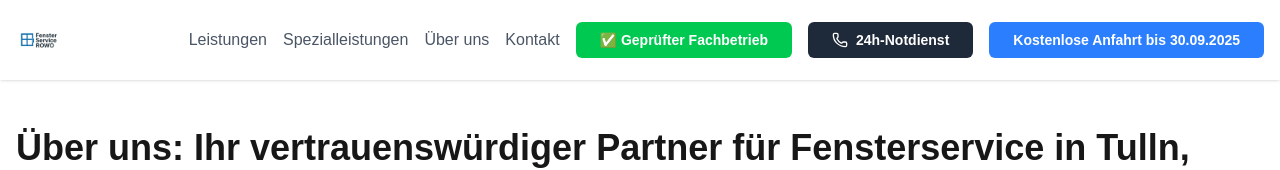
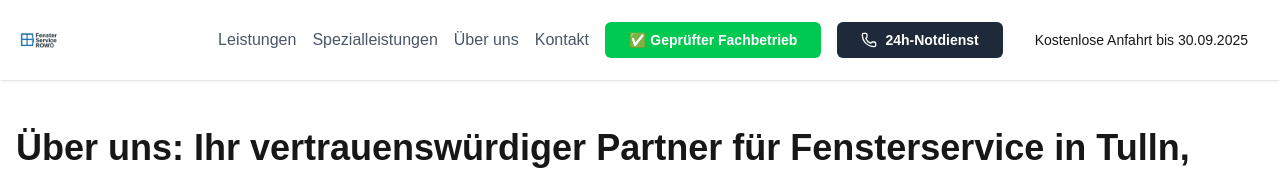
Before and after one commit to paddy-droid/bignewnodejs, a Next.js app: page /ueber-uns in a window 1280 px wide. Shown: the top 170 px of the page. Built offline with nearby package versions, Linux system fonts and the light colour scheme.

Commit message:
feat: Standardize button styling in Contact section

```diff
--- a/src/app/page.tsx
+++ b/src/app/page.tsx
@@ -4,6 +4,7 @@ import Contact from "@/components/Contact"; // Import the Contact component
 import RepairFocus from "@/components/RepairFocus";
 import SpecialServices from "@/components/SpecialServices";
 import About from "@/components/About";
+import { Button } from "@/components/ui/button";
 
 export default function Home() {
   return (
@@ -30,9 +31,9 @@ export default function Home() {
         <div className="container mx-auto px-4">
           <h2 className="text-3xl font-bold mb-4">Bereit für erstklassigen Fensterservice?</h2>
           <p className="text-xl mb-8">Kontaktieren Sie uns noch heute für eine unverbindliche Beratung oder einen Termin.</p>
-          <button className="bg-brand text-white text-lg font-semibold px-8 py-4 rounded-lg shadow-lg hover:bg-gray-800 hover:text-white transition duration-300">
+          <Button size="lg">
             Kontakt aufnehmen
-          </button>
+          </Button>
         </div>
       </section>
     </main>
--- a/src/components/Contact.tsx
+++ b/src/components/Contact.tsx
@@ -1,8 +1,8 @@
 "use client";
 import React from "react";
 import { MapPin, Phone, Clock, Mail } from "lucide-react";
+import { Button } from "@/components/ui/button";
 // Assuming a basic button implementation or using Tailwind for styling
-// import { Button } from "'components/ui/button'"; // This import is commented out as the component is not available
 
 const Contact = () => {
   return (
@@ -63,9 +63,9 @@ const Contact = () => {
             </div>
 
             {/* Using button-like styling with Tailwind */}
-            <button className="bg-brand text-white text-lg font-semibold px-8 py-4 rounded-lg shadow-lg hover:bg-brand-dark transition duration-300 w-full">
+            <Button className="text-lg font-semibold px-8 py-4 rounded-lg shadow-lg w-full">
               Jetzt unverbindlich anfragen!
-            </button>
+            </Button>
           </div>
 
           <div className="h-[400px] rounded-lg overflow-hidden shadow-lg">
--- a/src/components/Header.tsx
+++ b/src/components/Header.tsx
@@ -1,3 +1,4 @@
+import { Button } from '@/components/ui/button';
 import React from 'react';
 import Link from 'next/link';
 import Image from 'next/image'; // Import the Image component
@@ -49,13 +50,11 @@ const Header: React.FC = () => {
               <span>24h-Notdienst</span>
             </a>
 
-             <a
-               href="#" // Replace with actual link for Kostenlose Anfahrt
-               className="bg-blue-500 text-white text-sm font-semibold px-4 py-2 md:px-6 rounded-md hover:bg-blue-600 transition-colors" // Button styling
+             <Button
                aria-label="Kostenlose Anfahrt bis 30.09.2025"
              >
                Kostenlose Anfahrt bis 30.09.2025
-             </a>
+             </Button>
           </div>
 
 
```
